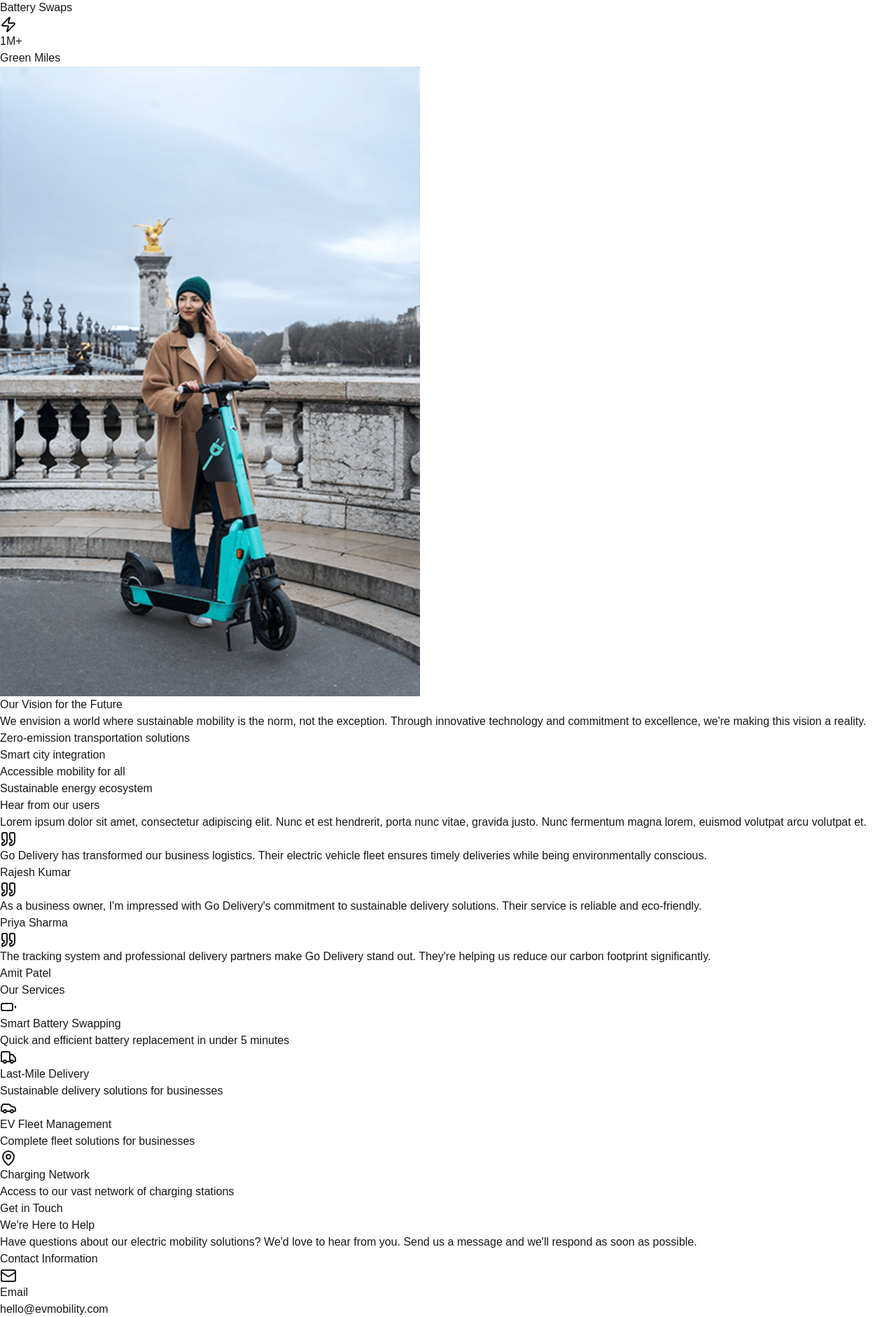
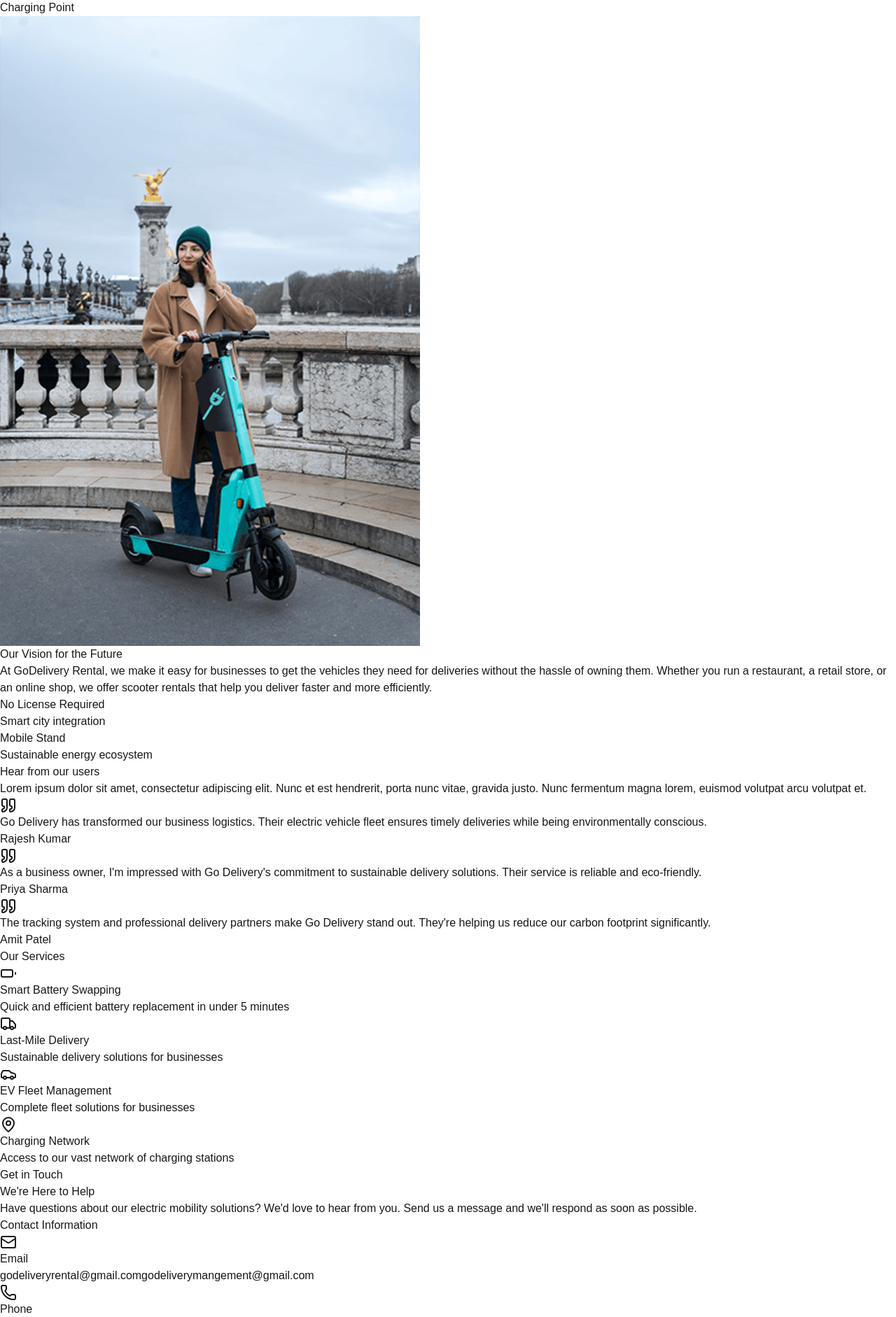
Before and after one commit to desirediv0/go-delivery, a Next.js app: page / in a window 1280 px wide. Shown: the part 880-2762 px from the top of the page at 70% size. Built offline with nearby package versions, Linux system fonts and the light colour scheme.

Commit message:
contact information

```diff
--- a/src/components/About.js
+++ b/src/components/About.js
@@ -5,9 +5,9 @@ import { Leaf, Battery, Zap } from 'lucide-react';
 import Image from 'next/image';
 
 const stats = [
-  { label: 'CO₂ Reduced', value: '50K+', icon: Leaf },
-  { label: 'Battery Swaps', value: '100K+', icon: Battery },
-  { label: 'Green Miles', value: '1M+', icon: Zap },
+  { label: 'Comfort in Ride', value: '50K+', icon: Leaf },
+  { label: 'Easy Battery Swap', value: '100K+', icon: Battery },
+  { label: 'Charging Point', value: '1M+', icon: Zap },
 ];
 
 export default function About() {
@@ -67,8 +67,9 @@ export default function About() {
                     >
                       <Icon className="w-10 h-10 text-[#5cdee2]" />
                     </motion.div>
-                    <h3 className="text-4xl font-bold text-gray-900 mb-2">{stat.value}</h3>
-                    <p className="text-gray-600 text-lg">{stat.label}</p>
+                    <h3 className="text-3xl font-bold text-gray-900 mb-2">{stat.label}</h3>
+                    {/* <h3 className="text-4xl font-bold text-gray-900 mb-2">{stat.value}</h3> */}
+                    {/* <p className="text-gray-600 text-lg">{stat.label}</p> */}
                   </div>
                 </motion.div>
               );
@@ -101,15 +102,13 @@ export default function About() {
                 Our Vision for the Future
               </h3>
               <p className="text-xl text-gray-600 leading-relaxed">
-                We envision a world where sustainable mobility is the norm, not the exception.
-                Through innovative technology and commitment to excellence, we're making this vision
-                a reality.
+              At GoDelivery Rental, we make it easy for businesses to get the vehicles they need for deliveries without the hassle of owning them. Whether you run a restaurant, a retail store, or an online shop, we offer scooter rentals that help you deliver faster and more efficiently.
               </p>
               <ul className="space-y-6">
                 {[
-                  'Zero-emission transportation solutions',
+                  'No License Required',
                   'Smart city integration',
-                  'Accessible mobility for all',
+                  'Mobile Stand',
                   'Sustainable energy ecosystem',
                 ].map((item, index) => (
                   <motion.li
--- a/src/components/Contact.js
+++ b/src/components/Contact.js
@@ -57,7 +57,7 @@ export default function Contact() {
               <div className="absolute inset-0 bg-gradient-to-r from-cyan-200/50 to-blue-200/50 rounded-2xl blur-xl" />
 
               {/* Card content */}
-              <div className="relative h-full p-8 rounded-2xl bg-white/80 backdrop-blur-sm border border-gray-200 shadow-lg">
+              <div className="relative h-full p-6 rounded-2xl bg-white/80 backdrop-blur-sm border border-gray-200 shadow-lg">
                 <h4 className="text-xl font-semibold text-gray-900 mb-6">Contact Information</h4>
 
                 <div className="space-y-6">
@@ -68,10 +68,16 @@ export default function Contact() {
                     <div>
                       <p className="text-gray-600">Email</p>
                       <a
-                        href="mailto:hello@evmobility.com"
+                        href="mailto:godeliveryrental@gmail.com"
                         className="text-gray-900 hover:text-cyan-600 transition-colors"
                       >
-                        hello@evmobility.com
+                        godeliveryrental@gmail.com
+                      </a>
+                      <a
+                        href="mailto:godeliverymangement@gmail.com"
+                        className="text-gray-900 hover:text-cyan-600 transition-colors block"
+                      >
+                        godeliverymangement@gmail.com
                       </a>
                     </div>
                   </div>
@@ -82,8 +88,11 @@ export default function Contact() {
                     </div>
                     <div>
                       <p className="text-gray-600">Phone</p>
-                      <a href="tel:+1(555)123-4567" className="text-gray-900 hover:text-cyan-600 transition-colors">
-                        +1 (555) 123-4567
+                      <a href="tel:+919625977768" className="text-gray-900 hover:text-cyan-600 transition-colors">
+                      +91 9625977768
+                      </a>
+                      <a href="tel:+919625977769" className="text-gray-900 hover:text-cyan-600 transition-colors block">
+                      +91 9625977769
                       </a>
                     </div>
                   </div>
@@ -95,9 +104,7 @@ export default function Contact() {
                     <div>
                       <p className="text-gray-600">Address</p>
                       <p className="text-gray-900">
-                        123 Innovation Drive,
-                        <br />
-                        Tech City, TC 12345
+                        Dwarka Mor
                       </p>
                     </div>
                   </div>
--- a/src/components/Footer.js
+++ b/src/components/Footer.js
@@ -5,9 +5,9 @@ import { Facebook, Twitter, Instagram, Linkedin } from 'lucide-react';
 import Image from 'next/image';
 
 const socialLinks = [
-  { icon: Facebook, href: '#' },
+  { icon: Facebook, href: 'https://www.facebook.com/share/1APbN9TUFJ/' },
   { icon: Twitter, href: '#' },
-  { icon: Instagram, href: '#' },
+  { icon: Instagram, href: 'https://www.instagram.com/go_delivery777?igsh=YW95eXY0Z2E1cGl1' },
   { icon: Linkedin, href: '#' },
 ];
 
--- a/src/components/Instruction.js
+++ b/src/components/Instruction.js
@@ -17,7 +17,7 @@ export default function HeroSection() {
     },
     {
       icon: <Gauge className="w-8 h-8" />,
-      title: "100-120Km Range",
+      title: "Quick & Fast Service",
     },
     {
       icon: <PiggyBank className="w-8 h-8" />,
```
